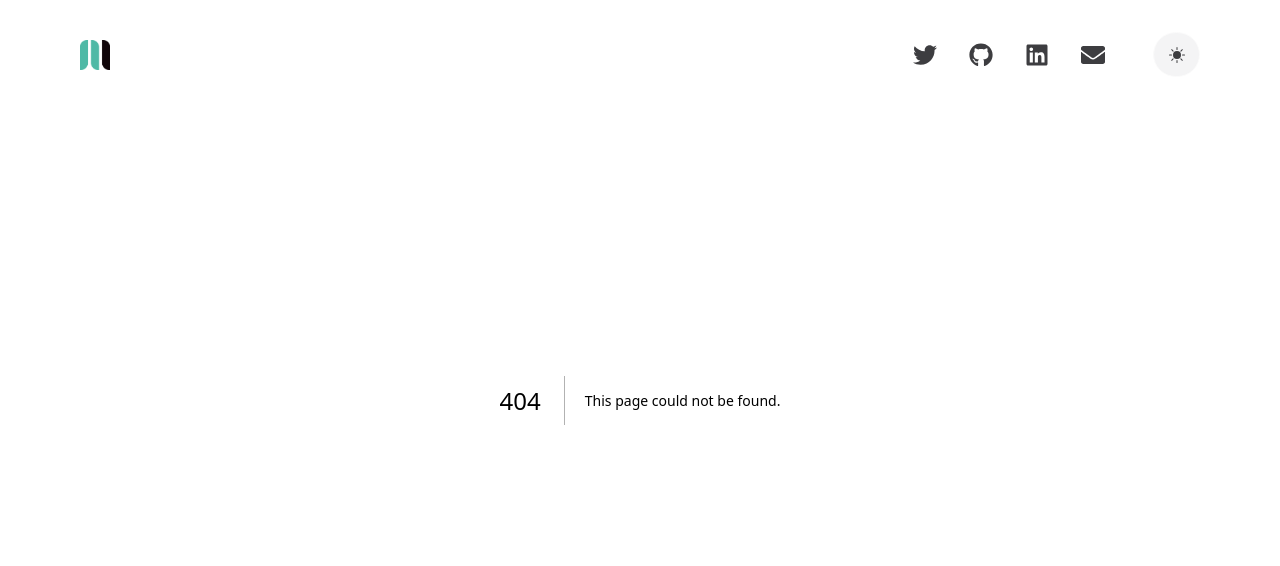
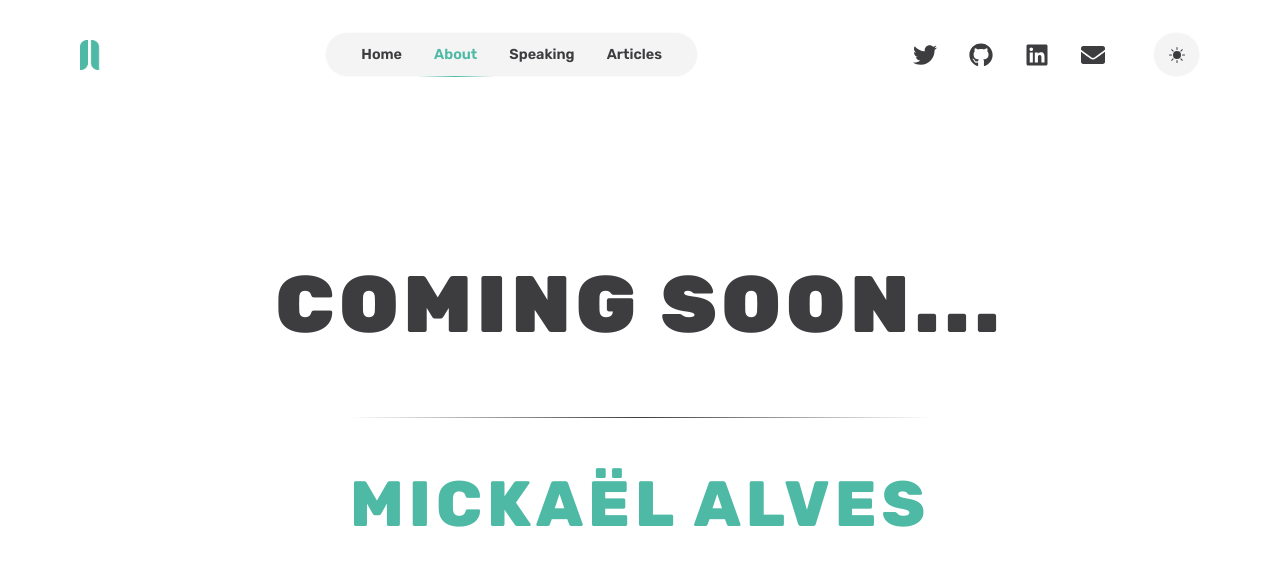
Before and after one commit to mickaelalvs/mickaelalvs.dev, a Next.js app: page /about in a window 1280 px wide. Before the commit this address had no page. Shown: the top 566 px of the page. Built offline with nearby package versions, Linux system fonts and the light colour scheme.

Commit message:
🛣 Adding navigation

```diff
--- /dev/null
+++ b/app/about/page.tsx
@@ -0,0 +1,15 @@
+import React from 'react';
+import styled from '../../styles/home/home.module.scss';
+
+export default function About() {
+  return (
+    <>
+      <div className={styled.home}>
+        <div className={styled.details}>
+          <h2>Coming soon...</h2>
+          <h1>Mickaël Alves</h1>
+        </div>
+      </div>
+    </>
+  );
+}
--- a/components/header.tsx
+++ b/components/header.tsx
@@ -5,8 +5,10 @@ import LogoDark from '../public/images/logoDark.png';
 import styled from '../styles/common/header.module.scss';
 import {socials} from '../config/socials';
 import Link from 'next/link';
+import {routes} from '../config/routes';
 import ThemeSwitcher from './themeSwitcher';
 import {useTheme} from 'next-themes';
+import {ActiveLink} from './activeLink';
 
 export default function Header() {
   const {theme} = useTheme();
@@ -15,8 +17,18 @@ export default function Header() {
     <header className={styled.header}>
       <nav>
         <div className={styled.logo}>
-          <Image src={theme === 'dark' ? LogoDark : LogoLight} alt="logo" height={30} />
+          <Image src={theme === 'light' ? LogoLight : LogoDark} alt="logo" height={30} />
         </div>
+        <ul className={styled.menu}>
+          {routes.map(
+            (route) =>
+              route.enabled && (
+                <ActiveLink key={`route_${route.name}`} href={route.path} name={route.name}>
+                  {route.name}
+                </ActiveLink>
+              ),
+          )}
+        </ul>
         <div className={styled.socials}>
           <ul>
             {socials.map((social) => (
--- /dev/null
+++ b/config/routes.ts
@@ -0,0 +1,33 @@
+interface Route {
+  name: string;
+  path: string;
+  enabled: boolean;
+}
+
+export const routes: Route[] = [
+  {
+    name: 'Home',
+    path: '/',
+    enabled: true,
+  },
+  {
+    name: 'About',
+    path: '/about',
+    enabled: true,
+  },
+  {
+    name: 'Speaking',
+    path: '/speaking',
+    enabled: true,
+  },
+  {
+    name: 'Articles',
+    path: '/articles',
+    enabled: true,
+  },
+  {
+    name: 'Projects',
+    path: '/projects',
+    enabled: false,
+  },
+];
--- a/styles/common/header.module.scss
+++ b/styles/common/header.module.scss
@@ -14,6 +14,44 @@
       align-items: center;
       justify-content: center;
       gap: 1rem;
+    }
+
+    .menu {
+      width: fit-content;
+      height: 45px;
+      display: flex;
+      list-style: none;
+      padding: 0 1.2rem;
+      background-color: var(--light-cloud);
+      border: 1px solid var(--lighten-cloud);
+      border-radius: 50px;
+      backdrop-filter: blur(8px);
+
+      li {
+        &.selected {
+          width: 100%;
+          margin-bottom: -1px;
+          border-bottom: 1px solid transparent;
+          border-image: linear-gradient(0.25turn, transparent, var(--primary-color), transparent) 1;
+
+          a {
+            color: var(--primary-color);
+          }
+        }
+
+        a {
+          display: block;
+          color: var(--dark-moon);
+          text-decoration: none;
+          font-weight: 600;
+          font-size: 0.9rem;
+          padding: 0.7rem 1rem;
+
+          &:hover {
+            color: var(--primary-color);
+          }
+        }
+      }
     }
 
     .socials {
--- a/styles/global.scss
+++ b/styles/global.scss
@@ -5,9 +5,6 @@ $dot-size: 3px;
 $dot-space: 40px;
 
 body {
-  background: linear-gradient(90deg, var(--dark-cloud) ($dot-space - $dot-size), transparent 1%) center,
-    linear-gradient(var(--dark-cloud) ($dot-space - $dot-size), transparent 1%) center, var(--dot-color);
-  background-size: $dot-space $dot-space;
   padding: 0 5rem;
 
   @media (max-width: 768px) {
```
Also changed, not shown: app/articles/page.tsx (added, +15 -0 lines), app/speaking/page.tsx (added, +15 -0 lines).
